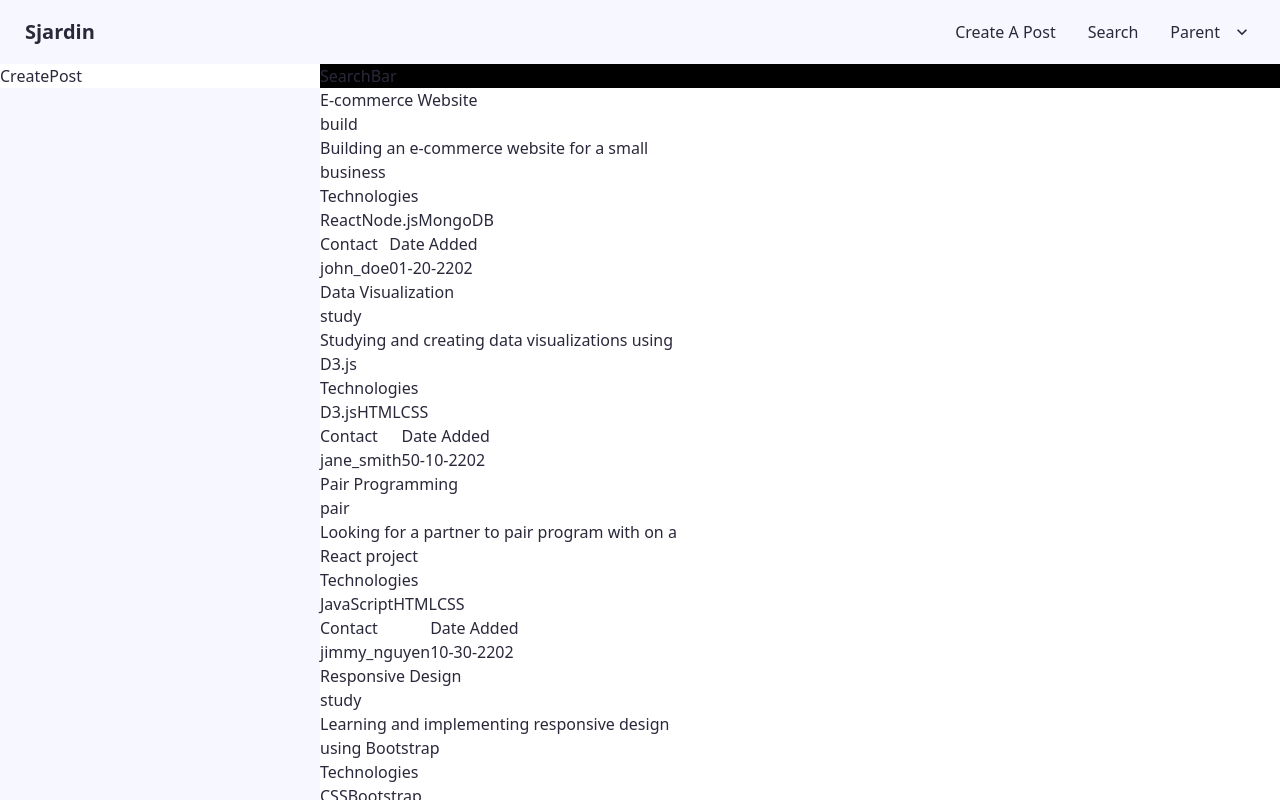
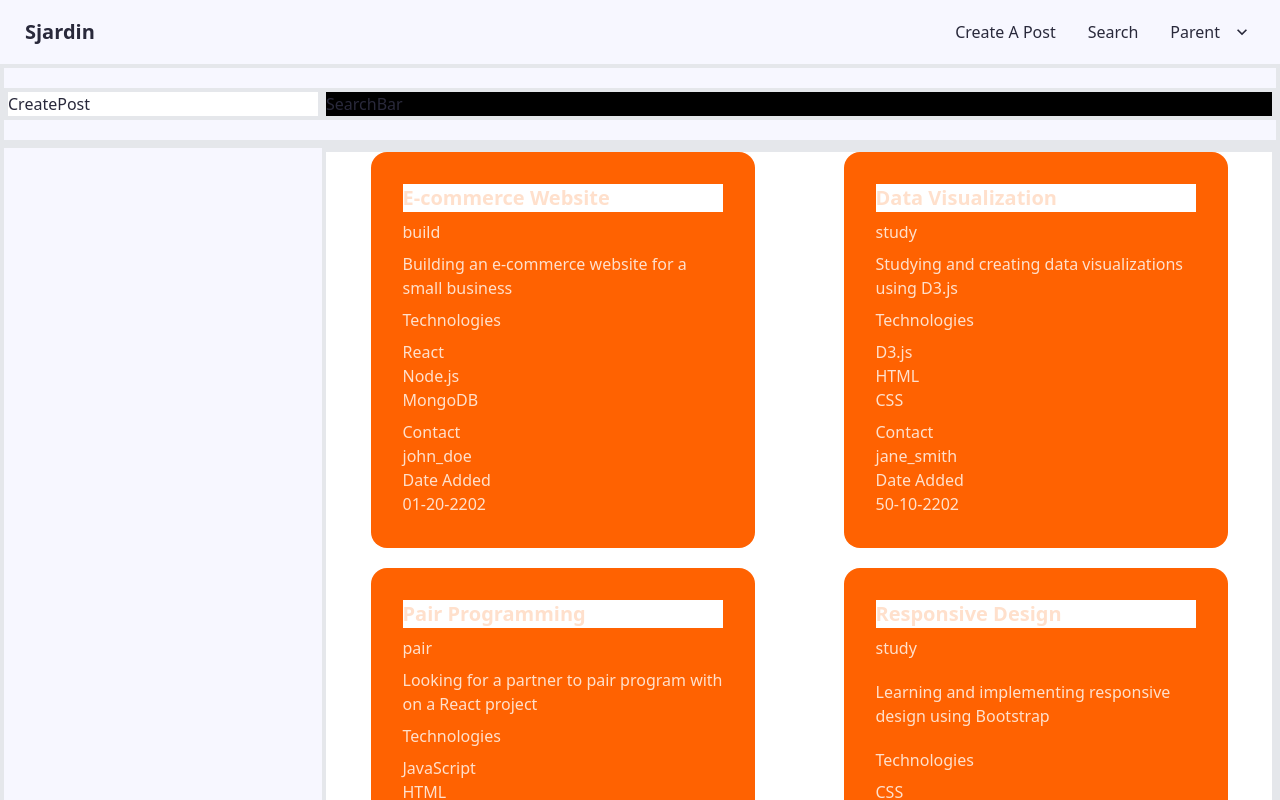
Before and after one commit to CregCodes/sjardin, a Next.js app in the folder app/: page /results in a window 1280 px wide. Shown: the top 800 px of the page. Built offline with nearby package versions, Linux system fonts and the light colour scheme.

Commit message:
testing TailWind card style

```diff
--- a/app/components/Card/index.tsx
+++ b/app/components/Card/index.tsx
@@ -17,30 +17,27 @@ function getDateFromProps(inputString: string): string {
   const firstTenChars = date.slice(0, 10);
 
   // Reverse the order of the characters using the Array.prototype.reverse() method
-  const reversedChars = firstTenChars.split('').reverse().join('');
+  const reversedChars = firstTenChars.split("").reverse().join("");
 
   return reversedChars;
 }
 
-
-export default function Card( props: CardObject) {
+export default function Card(props: CardObject) {
   return (
-    <div className={styles.card}>
-      <h1 className={styles.projectTitle}>{props.projectTitle}</h1>
-      <h2 className={styles.projectType}>{props.projectType}</h2>
-      <p className={styles.projectDescription}>
-        {props.projectDescription}
-      </p>
-
-      <h3 className={styles.techTitle}>Technologies</h3>
-      <div className={styles.techstack}>
+    <div className="card w-96 bg-primary text-primary-content mb-5">
+      <div className="card-body">
+        <h2 className="card-title bg-white">{props.projectTitle}</h2>
+        <p>{props.projectType}</p>
+        <p>{props.projectDescription}</p>
+        <h3>Technologies</h3>
+        <div>
           <p>{props.techstack[1]}</p>
 
           <p>{props.techstack[2]}</p>
 
           <p>{props.techstack[3]}</p>
         </div>
-      <div className={styles.contactContainer}>
+        <div>
           <div>
             <h3>Contact</h3>
             <p>{props.username}</p>
@@ -51,5 +48,16 @@ export default function Card( props: CardObject) {
           </div>
         </div>
       </div>
+    </div>
   );
 }
+
+/**<div className="card w-96 bg-primary text-primary-content">
+  <div className="card-body">
+    <h2 className="card-title">Card title!</h2>
+    <p>If a dog chews shoes whose shoes does he choose?</p>
+    <div className="card-actions justify-end">
+      <button className="btn">Buy Now</button>
+    </div>
+  </div>
+</div> */
--- a/app/pages/results.tsx
+++ b/app/pages/results.tsx
@@ -36,19 +36,19 @@ export default function Results() {
   return (
     <>
       <Navbar />
-      <div className="flex flex-row justify-between items-center">
-        <div className="w-1/4 bg-white">
+      <div className="flex flex-row justify-between items-center border-solid border-4 border-light-blue-500 h-20">
+        <div className="w-1/4 bg-white border-solid border-4 border-light-blue-500 ">
           <CreatePost />
         </div>
-        <div className="w-3/4 bg-black">
+        <div className="w-3/4 bg-black border-solid border-4 border-light-blue-500 ">
           <SearchBar />
         </div>
       </div>
-      <div className="flex flex-row justify-between items-center">
-        <div className="w-1/4 bg-white">
+      <div className="flex flex-row justify-between items-center border-solid border-4 border-light-blue-500 ">
+        <div className="w-1/4 bg-white border-solid border-4 border-light-blue-500 ">
           <FilterBar />
         </div>
-        <div className="w-3/4 bg-white">
+        <div className="w-3/4 bg-white border-solid border-4 border-light-blue-500 flex flex-wrap justify-around m-0 p-0">
           {Data.map((card) => {
             return (
               <Card
```
Lines whose indentation alone changed are shown as unchanged.
